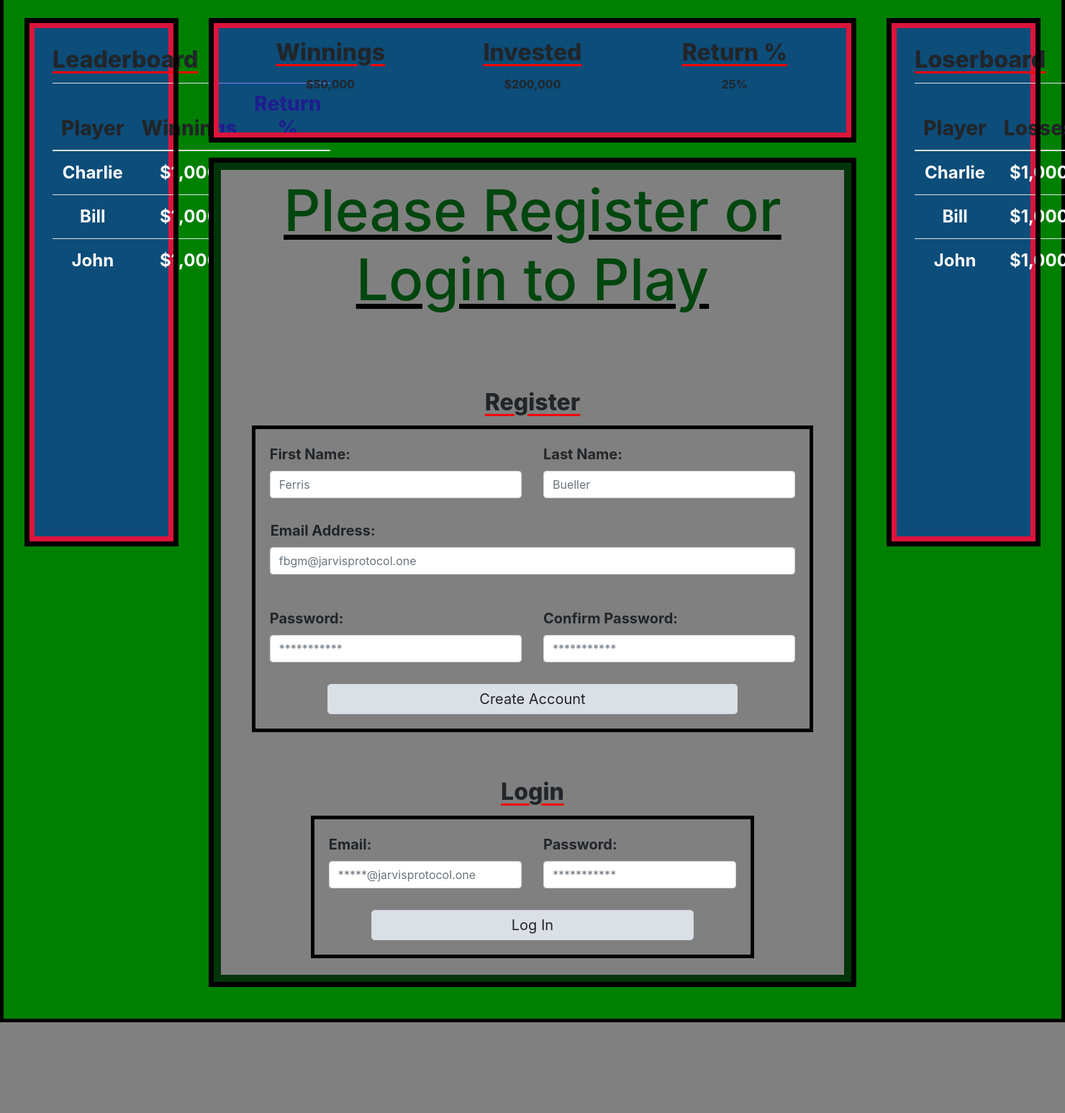
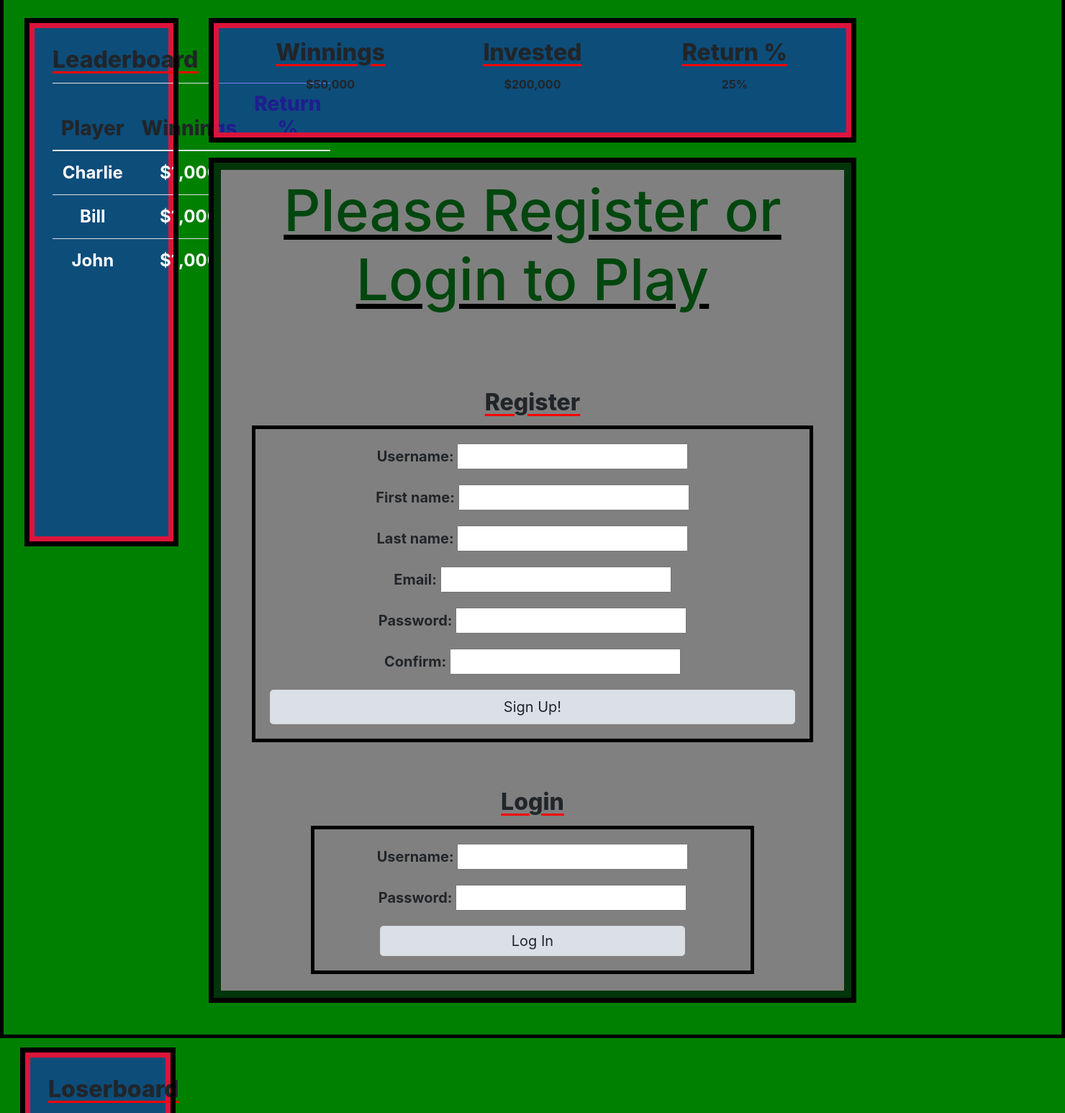
Before and after one commit to cbbowman/black_jack, a Django app: page / in a window 1480 px wide; the page is wider, and only the part inside the window is pictured. Shown: the part 99-1645 px from the top of that part at 72% size. Before the commit the page ends 1519 px from the top of that part, so only its background shows below. Run offline with Django 3.2, Linux system fonts and the light colour scheme; some libraries are stand-ins or nearby versions.

Commit message:
Updated forms on index

```diff
--- a/black_jack_project/black_jack/forms.py
+++ b/black_jack_project/black_jack/forms.py
@@ -8,6 +8,8 @@ class RegisterForm(forms.Form):
     password = forms.CharField(max_length=20,widget= forms.PasswordInput)
     confirm = forms.CharField(max_length=20,widget= forms.PasswordInput)
 
+
+
 class LoginForm(forms.Form):
     username = forms.CharField(max_length=20)
     password = forms.CharField(max_length=20,widget= forms.PasswordInput)
--- a/black_jack_project/black_jack/templates/index_modified.html
+++ b/black_jack_project/black_jack/templates/index_modified.html
@@ -17,94 +17,15 @@
         <h2 class="h2">Register</h2>
         <form action='/register' method='POST' class="form-group g-0">
             {% csrf_token %}
-            <div class="row row-cols-2">
-                <!-- First Name Input Field -->
-                <div class="row-md-6">
-                    <div class="col text-left">
-                        <label class="row-form-label" for="first_name">First Name:</label>
-                    </div>
-                    <div class="col">
-                        <input type="text" class="form-control" name="first_name" placeholder="Ferris" aria-label="first_name">
-                    </div>
-                </div>
-                <div class="row-md-6">
-                    <!-- Last Name Input Field -->
-                    <div class="col text-left">
-                        <label class="row-form-label" for="last_name">Last Name:</label>
-                    </div>
-                    <div class="col">
-                        <input type="text" class="form-control" name="last_name" placeholder="Bueller" aria-label="last_name">
-                    </div>
-                </div>
-            </div>
-            <br>
-            <div class="row-md-12">
-                <div class="row row-cols-1">
-                    <!-- Email Input Field -->
-                    <div class="col px-3 text-left">
-                        <label class="row-form-label" for="new_email">Email Address:</label>
-                    </div>
-                    <div class="col">
-                        <input class="form-control" type="email" name="new_email" id="emailField" placeholder="fbgm@jarvisprotocol.one" aria-label="email">
-                    </div>
-                    <div class="emailFeedback" style="display:none"></div>
-                    <p class="text-sm text-success emailSuccessOutput"></p>
-                </div>
-            </div>
-            <br>
-            <div class="row row-cols-2">
-                <!-- Password Input Field -->
-                <div class="row-md-6">
-                    <div class="col text-left">
-                        <label class="row-form-label" for="new_password">Password:</label>
-                    </div>
-                    <div class="col">
-                        <input class="form-control" type="password" name="new_password" placeholder="***********" aria-label="new_password">
-                    </div>
-                </div>
-                <div class="row-md-6">
-                    <!-- Confirm Password Input Field -->
-                    <div class="col text-left">
-                        <label class="row-form-label" for="conf_password">Confirm Password:</label>
-                    </div>
-                    <div class="col">
-                        <input class="form-control" type="password" name="conf_password" placeholder="***********" form- aria-label="conf_password">
-                    </div>
-                </div>
-            </div>
-            <br>
-            <div class="row text-center">
-                <!-- Register Button -->
-                <input class="btn btn-light btn-lg btn-block active" type="submit" id="button1" value="Create Account" aria-label="create_user">
-            </div>
+            {{RegForm.as_p}}
+            <input class="btn btn-light btn-lg btn-block active" type="submit" value="Sign Up!">
         </form>
     </div>
     <div class="login">
         <h2 class="h2">Login</h2>
         <form action='/login' method="POST" class="form-group">
             {% csrf_token %}
-            <div class="row row-cols-2 g-0">
-                <!-- Title Input Field -->
-                <div class="row-md-6">
-                    <div class="col text-left">
-                        <label class="row-form-label" for="user_email">Email:</label>
-                    </div>
-                    <div class="col">
-                        <input class="form-control" type="email" name="user_email" placeholder="*****@jarvisprotocol.one" aria-label="user_email">
-                    </div>
-                </div>
-                <div class="row-md-6">
-                    <!-- Password Input Field -->
-                    <div class="col text-left">
-                        <label class="row-form-label" for="user_password">Password:</label>
-                    </div>
-                    <div class="col">
-                        <input class="form-control" type="password" name="user_password" placeholder="***********" form- aria-label="user_password">
-                    </div>
-                </div>
-            </div>
-            <br>
-            <div class="row p-0 text-center">
+            {{LogForm.as_p}}
                 <!-- Register Button -->
                 <input class="btn btn-light btn-lg btn-block active" type="submit" id="button2" value="Log In" aria-label="login">
             </div>
--- a/black_jack_project/black_jack/urls.py
+++ b/black_jack_project/black_jack/urls.py
@@ -5,6 +5,7 @@ urlpatterns = [
     path('register',views.register),
     path('login',views.login_user),
     path('logout',views.logout_user),
+    path('dashboard',views.dashboard),
     re_path(r'^.*\.html', views.html, name='gentella'),
-	  path('', views.index, name='index'),
+	path('', views.index, name='index'),
 ]
--- a/black_jack_project/black_jack/views.py
+++ b/black_jack_project/black_jack/views.py
@@ -8,7 +8,10 @@ from django.http import HttpResponse
 # Create your views here.
 
 def index(request):
-    context = {}
+    context = {
+        'RegForm': RegisterForm(),
+        'LogForm': LoginForm(),
+    }
     template = loader.get_template('index_modified.html')
     return HttpResponse(template.render(context, request))
 
@@ -16,18 +19,23 @@ def register(request):
     if request.method == 'POST':
         User.objects.create_user(username = request.POST['username'],first_name=request.POST['first_name'], last_name=request.POST['last_name'],email=request.POST['email'], password=request.POST['password'])
         print(request)
-        return redirect('/')
+        return redirect('/dashboard')
     return redirect('/')
 
 def login_user(request):
     if request.method == 'POST':
         logged_user =authenticate(username=request.POST['username'],password=request.POST['password'])
         login(request,logged_user)
-        return redirect('/')
+        return redirect('/dashboard')
     return redirect('/')
 
 def logout_user(request):
     logout(request)
+    return redirect('/')
+
+def dashboard(request):
+    if 'user_id' not in request.session:
+        return render(request,'base_site.html')
     return redirect('/')
 
 def html(request):
```
